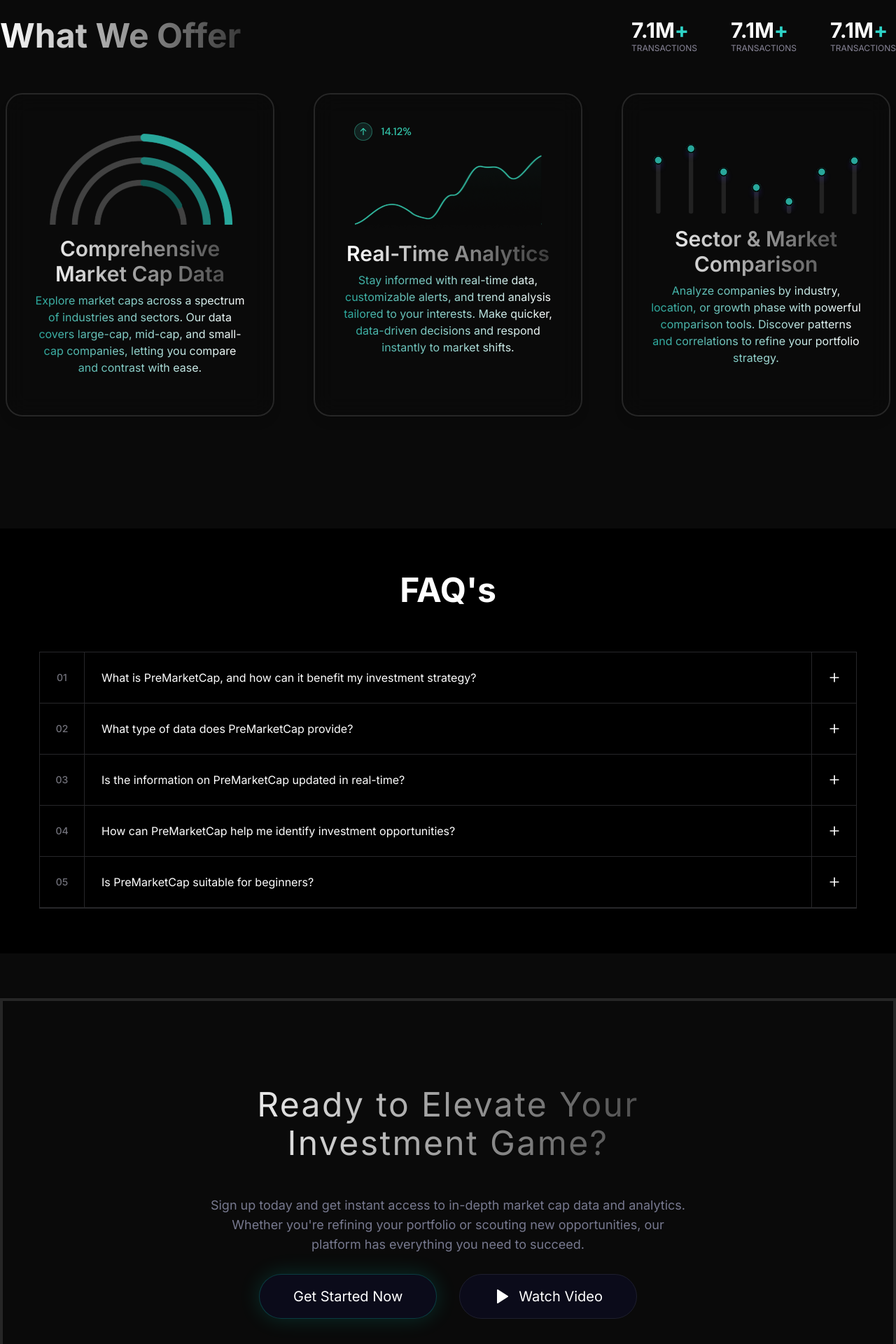
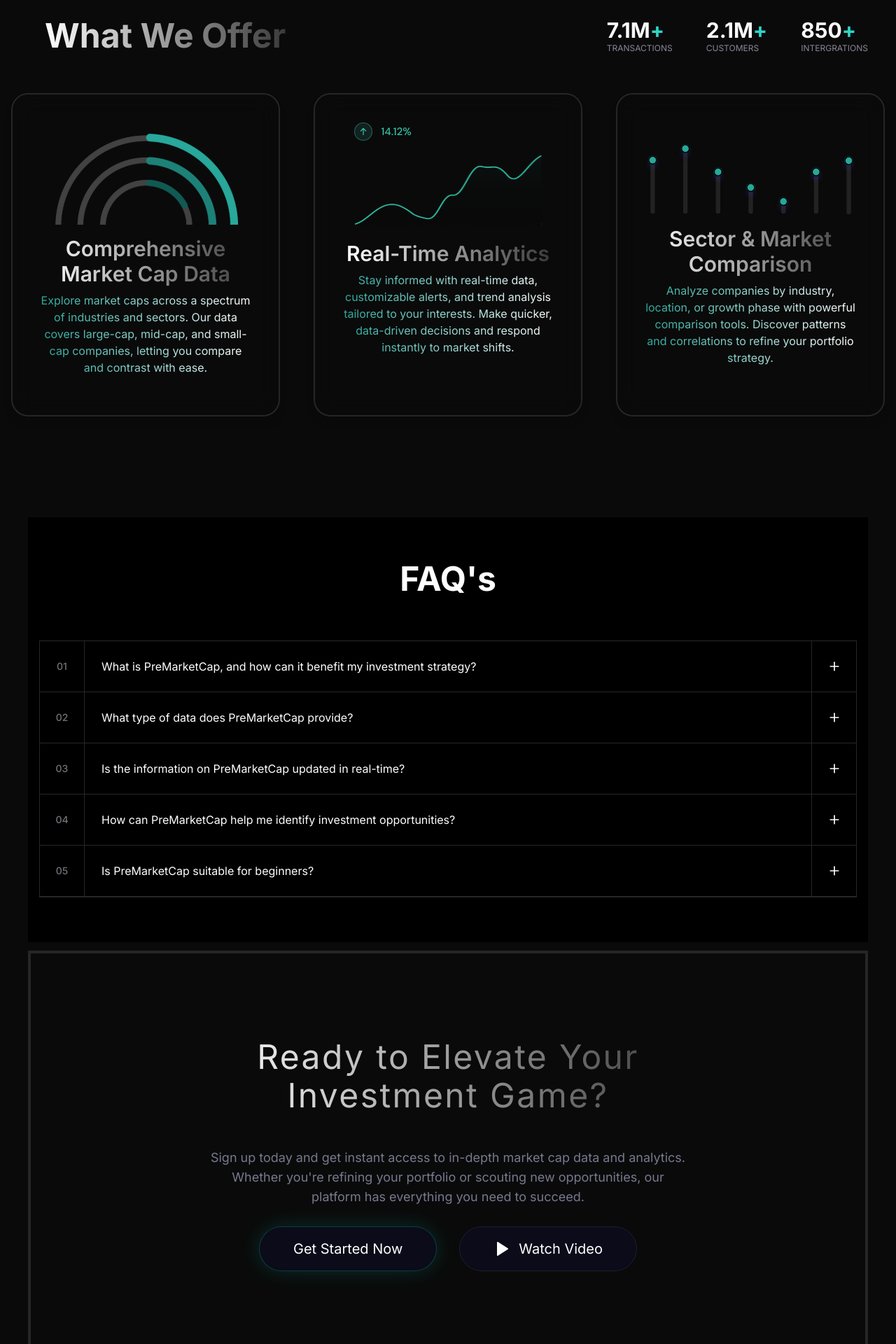
Before and after one commit to gmelisaguclu/pmc_landing, a Next.js app: page / in a window 1280 px wide. Shown: the part 840-2760 px from the top of the page at 70% size. Built offline with nearby package versions, Linux system fonts and the light colour scheme.

Commit message:
fix: action section

```diff
--- a/src/app/components/footer/Footer.tsx
+++ b/src/app/components/footer/Footer.tsx
@@ -53,7 +53,7 @@
   ];
 
   return (
-    <div className="flex items-start justify-start mt-32 gap-44 ">
+    <div className="flex items-start justify-start mt-16 gap-44 mr-10 ml-10 ">
       <div className="flex justify-center flex-col max-w-xl ">
         <div className=" flex items-end">
           <FooterLogo />
--- a/src/app/components/main/section2/Card.tsx
+++ b/src/app/components/main/section2/Card.tsx
@@ -7,7 +7,7 @@
 
 const Card = () => {
   return (
-    <div className="flex justify-center items-stretch gap-14 mt-14 w-full h-fit">
+    <div className="flex justify-center items-stretch gap-12 mt-14 w-full h-fit mr-10 ">
       {/* Card 1 */}
       <div className="flex flex-col items-center justify-center backdrop-blur-lg backdrop-filter p-10 shadow-lg max-w-sm border-2 rounded-3xl flex-grow py-14">
         <div className="mb-4">
--- a/src/app/components/main/section2/Section2.tsx
+++ b/src/app/components/main/section2/Section2.tsx
@@ -5,10 +5,10 @@
   return (
     <div className="w-full">
       <div className="flex justify-between items-center max-md:flex-col max-md:gap-14">
-        <div className="md:font-bold font-medium text-3xl md:text-5xl mt-36	bg-gradient-to-r from-white to-[#FFFFFF33] bg-clip-text text-transparent leading-8">
+        <div className="md:font-bold font-medium text-3xl md:text-5xl mt-36	bg-gradient-to-r from-white to-[#FFFFFF33] bg-clip-text text-transparent leading-8  ml-16">
           What We Offer
         </div>
-        <div className="flex gap-12 mt-36 ">
+        <div className="flex gap-12 mt-36 mr-10  ">
           <div>
             <div className="flex font-bold text-3xl">
               <div>7.1M</div>
@@ -18,17 +18,17 @@
           </div>
           <div>
             <div className="flex font-bold text-3xl">
-              <div>7.1M</div>
+              <div>2.1M</div>
               <div className="text-[#2ED3C7]">+</div>
             </div>
-            <div className="text-[#898698] text-xs">TRANSACTIONS</div>
+            <div className="text-[#898698] text-xs">CUSTOMERS</div>
           </div>
           <div>
             <div className="flex font-bold text-3xl">
-              <div>7.1M</div>
+              <div>850</div>
               <div className="text-[#2ED3C7]">+</div>
             </div>
-            <div className="text-[#898698] text-xs">TRANSACTIONS</div>
+            <div className="text-[#898698] text-xs">INTERGRATIONS</div>
           </div>
         </div>
       </div>
--- a/src/app/components/main/section3/Section3.tsx
+++ b/src/app/components/main/section3/Section3.tsx
@@ -41,7 +41,7 @@
   const [openIndex, setOpenIndex] = useState<number | null>(null);
 
   return (
-    <div className="w-full mt-40 bg-black text-white py-16">
+    <div className=" mt-36 bg-black text-white py-16 mr-10 ml-10">
       <div className="max-w-[1200px] mx-auto px-4">
         <h1 className="text-5xl font-bold text-center mb-16">FAQ's</h1>
 
--- a/src/app/components/main/section4/Section4.tsx
+++ b/src/app/components/main/section4/Section4.tsx
@@ -3,9 +3,10 @@
 
 function Section4() {
   return (
-    <div className="flex items-center justify-center  flex-col text-center  mt-16 pt-20 pb-20 max-w-full border-4 ">
+    <div className="flex items-center justify-center  flex-col text-center mt-3 pt-20 pb-20 max-w-full border-4 mr-10 ml-10">
       <div className="flex items-center justify-center  flex-col text-center max-w-[689px]  my-10">
-        <h1 className="text-5xl font-normal leading-[55px] bg-gradient-to-r from-white to-[#FFFFFF33] bg-clip-text text-transparent mb-12 tracking-wider">
+        <div className="space-y-12">
+          <h1 className="text-5xl font-normal leading-[55px] bg-gradient-to-r from-white to-[#FFFFFF33] bg-clip-text text-transparent tracking-wider ">
             Ready to Elevate Your Investment Game?
           </h1>
           <p className="text-[#77798F] text-lg">
@@ -13,6 +14,7 @@
             analytics. Whether you're refining your portfolio or scouting new
             opportunities, our platform has everything you need to succeed.
           </p>
+        </div>
         <div className="flex items-center justify-center mt-7 gap-8">
           <button className="h-16 px-12 text-xl font-normal text-white bg-[#0B0B1A] rounded-full border border-[#00FFDD]/20 shadow-[0_0_30px_0_rgba(0,255,221,0.15)] hover:shadow-[0_0_40px_0_rgba(0,255,221,0.25)] transition-all">
             Get Started Now
```
Lines whose indentation alone changed are shown as unchanged.
